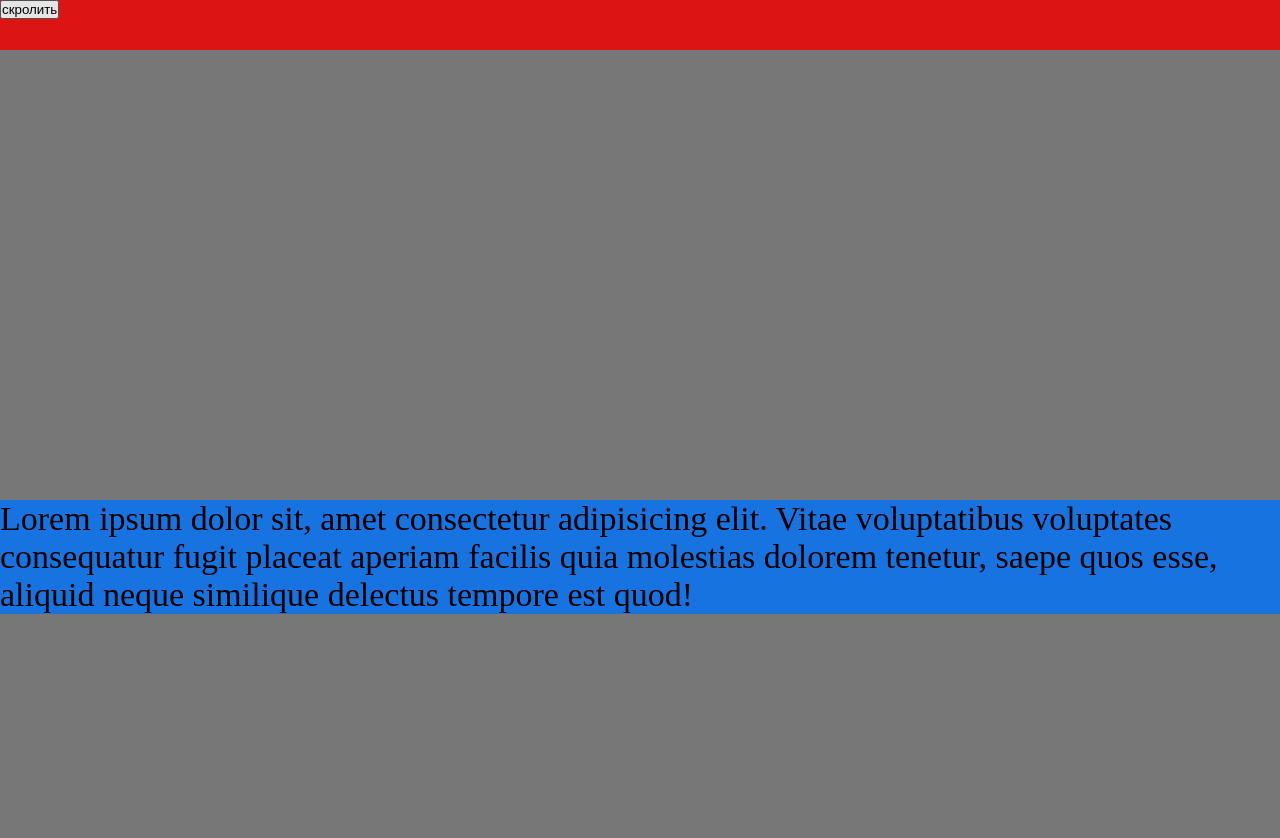
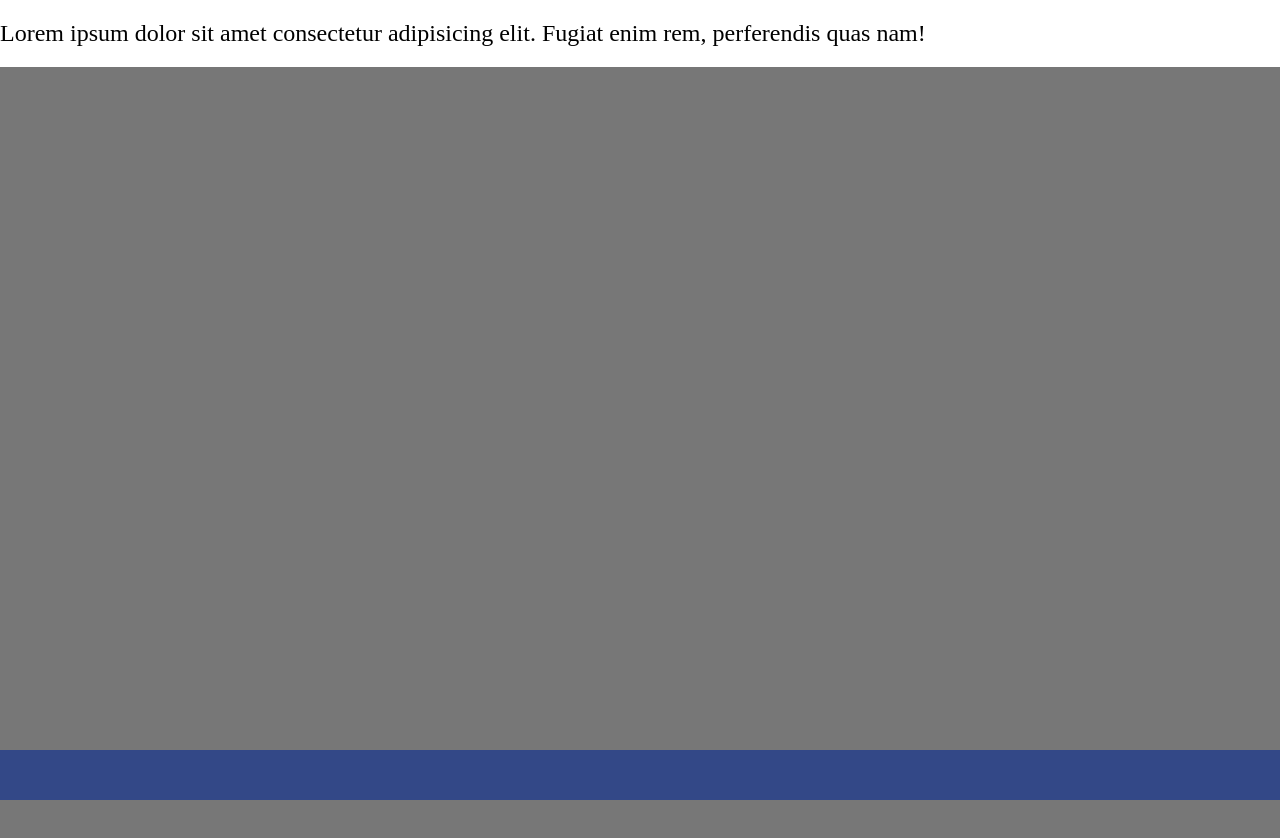
Before and after one commit to Shapovalov-Dmitriy/JS, a plain HTML site: page index.html in a window 1280 px wide. Shown: the top 838 px of the page. After the commit the page ends 800 px from the top, so only its background shows below. Drawn offline with nearby package versions, Linux system fonts and the light colour scheme; files that its build step writes are made by us from their sources.

Commit message:
Добавление элементов в HTML из JS

```diff
--- a/index.html
+++ b/index.html
@@ -148,14 +148,18 @@
             hic cupiditate illum in sapiente, eius eligendi.</p>
         </li>
       </ul> -->
-				<div class="sector"><button class="sector__btn">скролить</button></div>
+				<!-- <div class="sector"><button class="sector__btn">скролить</button></div>
 				<div class="some-block">
 					Lorem ipsum dolor sit, amet consectetur adipisicing elit. Vitae
 					voluptatibus voluptates consequatur fugit placeat aperiam facilis quia
 					molestias dolorem tenetur, saepe quos esse, aliquid neque similique
 					delectus tempore est quod!
+				</div> -->
+				<!-- Я комментарий -->
+				<div class="block">
+					Lorem ipsum dolor sit amet consectetur adipisicing elit. Fugiat enim
+					rem, perferendis quas nam!
 				</div>
-				<!-- Я комментарий -->
 			</main>
 			<footer class="footer"></footer>
 		</div>
--- a/script.js
+++ b/script.js
@@ -869,7 +869,7 @@ console.log(getComment.data);
 //////////////// Методы создания элементов и узлов в HTML через JS //////////////////
 //  создание элемента (тега)
 // createElement('div');
-
+/*
 const newElement = document.createElement('div');
 // console.log(newElement);
 
@@ -877,9 +877,46 @@ const newElement = document.createElement('div');
 
 newElement.innerHTML = `Я созданыый через <span class="yellow">JS</span> новый элемент!!!`;
 console.log(newElement);
+*/
+/*
+// Если нужно создать не элемент а текстовый УЗЕЛ
+// createTextNode
 
+const newText = document.createTextNode('Привет');
+console.log(newText);
+*/
 
+////////// Методы вставки элементов созданных через JS в HTML //////////
+// 1) Получаем объект с которым хотим взаимодействовать
 
+const newBlock = document.querySelector('.block');
+console.log(newBlock);
+
+// 2) Создаем новый элемент (тег)
+
+const newElement = document.createElement('div');
+
+// 3) Наполняем новый элемент
+
+newElement.innetHTML = `Я наполнение <span class="yellow">нового</span> элемента`;
+
+// Вставляем новый элемент
+
+// Чтобы вставить новый элемент перед объектом
+newBlock.before(newElement);
+
+/*
+// Чтобы вставить новый элемент после объекта
+newBlock.after(newElement);
+*/
+/*
+// Чтобы вставить новый элемент внутрь и в начало объекта
+newBlock.prepend(newElement);
+*/
+/*
+// Чтобы вставить новый элемент внутрь и в конец объекта
+tnewBlock.append(newElement);
+*/
 ///////////////// Размеры ////////////////////
 
 const sector = document.querySelector('.sector');
--- a/scss/style.scss
+++ b/scss/style.scss
@@ -29,10 +29,6 @@ body {
 .footer {
 	background-color: #334887;
 	height: 50px;
-}
-
-.page {
-	position: relative;
 }
 
 [class*="__container"] {
@@ -402,3 +398,9 @@ body {
 	margin-top: 500px;
 	margin-bottom: 10000px;
 }
+.block {
+	padding: 20px 0;
+	background-color: #fff;
+	color: #000;
+	font-size: 24px;
+}
```
Also changed, not shown: scss/style.css, 1 other file.
